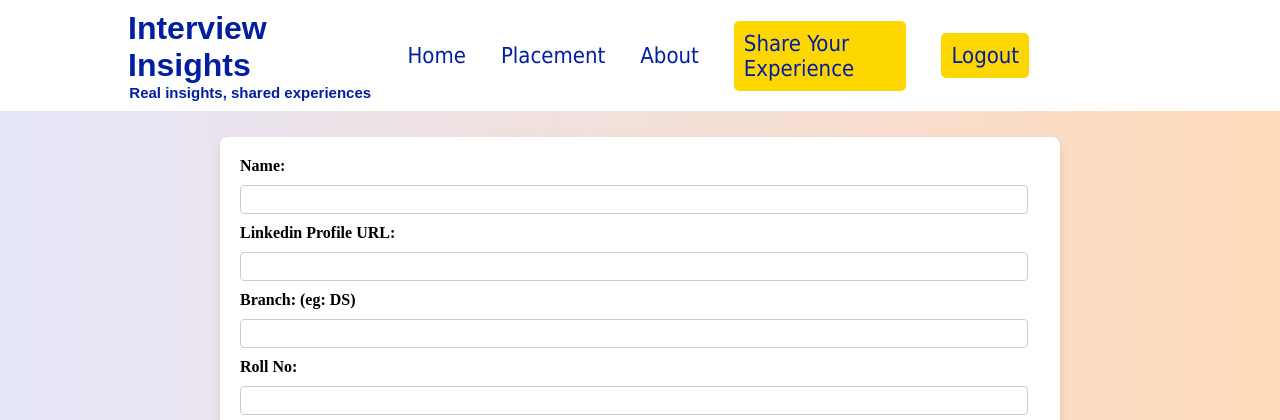
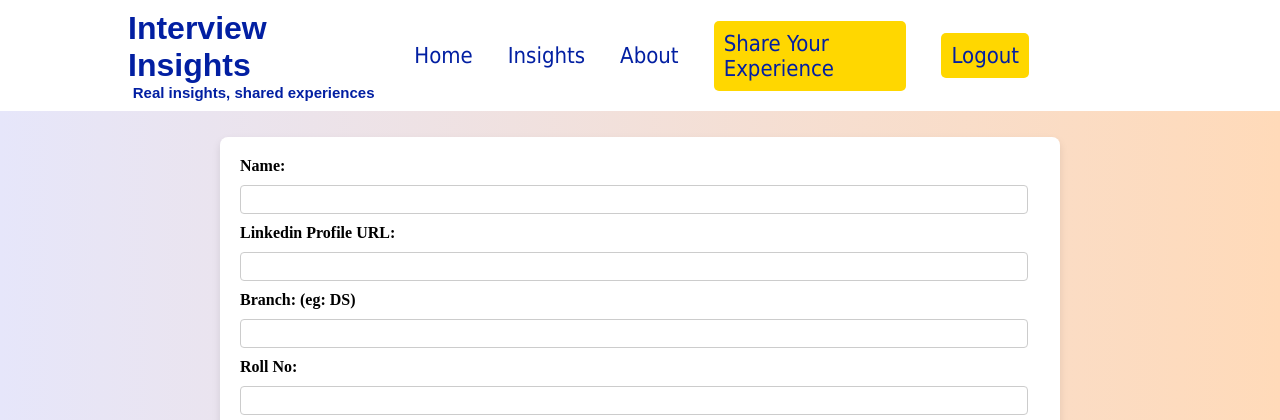
Before and after one commit to go-naag/interview_insight, a Django app: template templates/form.html in a window 1280 px wide. Shown: the top 420 px of the page. Run offline with Django 3.2, Linux system fonts and the light colour scheme; the template is opened without the code that fills it, so the values that code supplies are empty.

Commit message:
this is my sixth commit

```diff
--- a/templates/base.html
+++ b/templates/base.html
@@ -5,7 +5,7 @@
         <meta charset="UTF-8">
         <meta name="viewport" content="width=device-width, initial-scale=1.0">
         <title>Interview Insights</title>
-        <link rel="icon" href="favicon.ico" src= type="image/x-icon">
+
         <style>
             body {
                 background: linear-gradient(to right, #E6E6FA, #FFDAB9);
@@ -77,7 +77,7 @@
             </div>
             <div class="nav-links">
                 <a href="{% url 'home' %}" class="h">Home</a>
-                <a href="{% url 'companies' %}" class="h">Placement</a>
+                <a href="{% url 'companies' %}" class="h">Insights</a>
                 <a href="#" class="h">About</a>
                 <a href="{% url 'form' %}" class="box-link">Share Your Experience</a>
                 <a href="{% url 'logout' %}" class="box-link">Logout</a>
```
